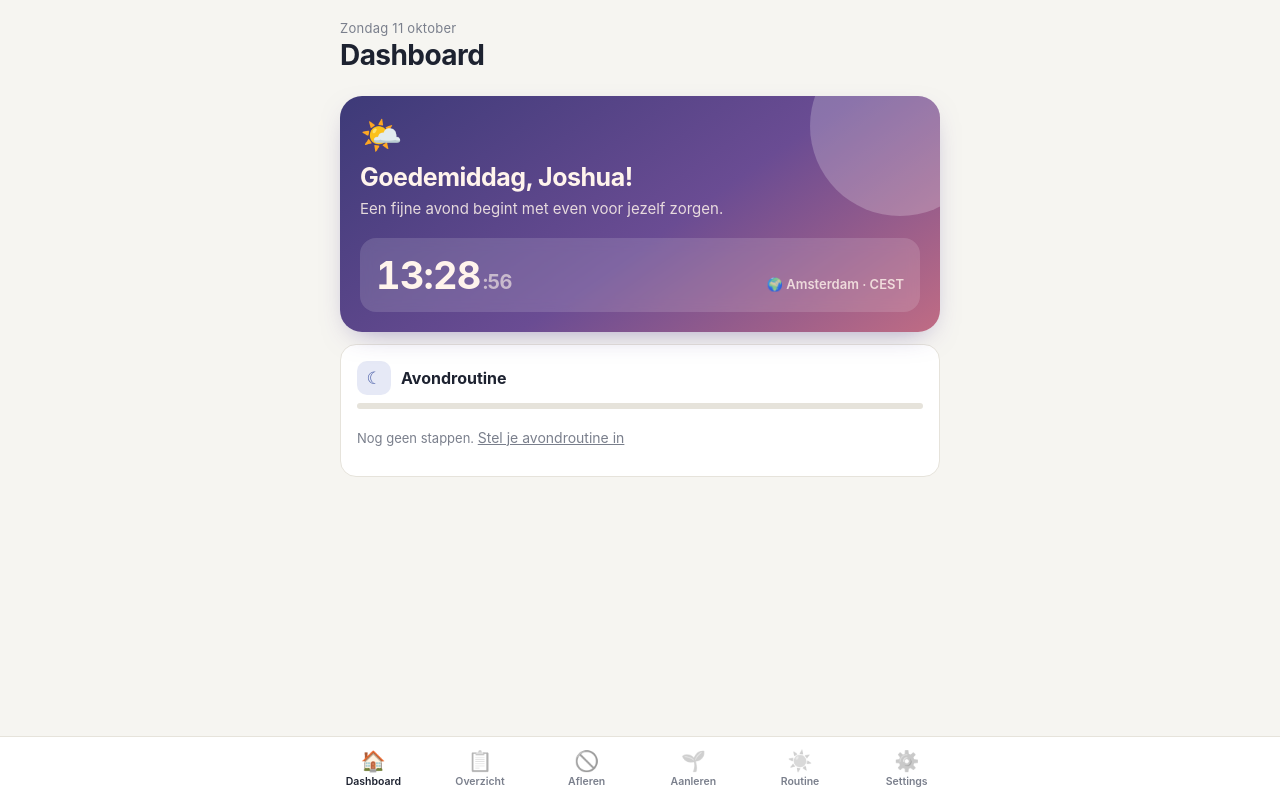
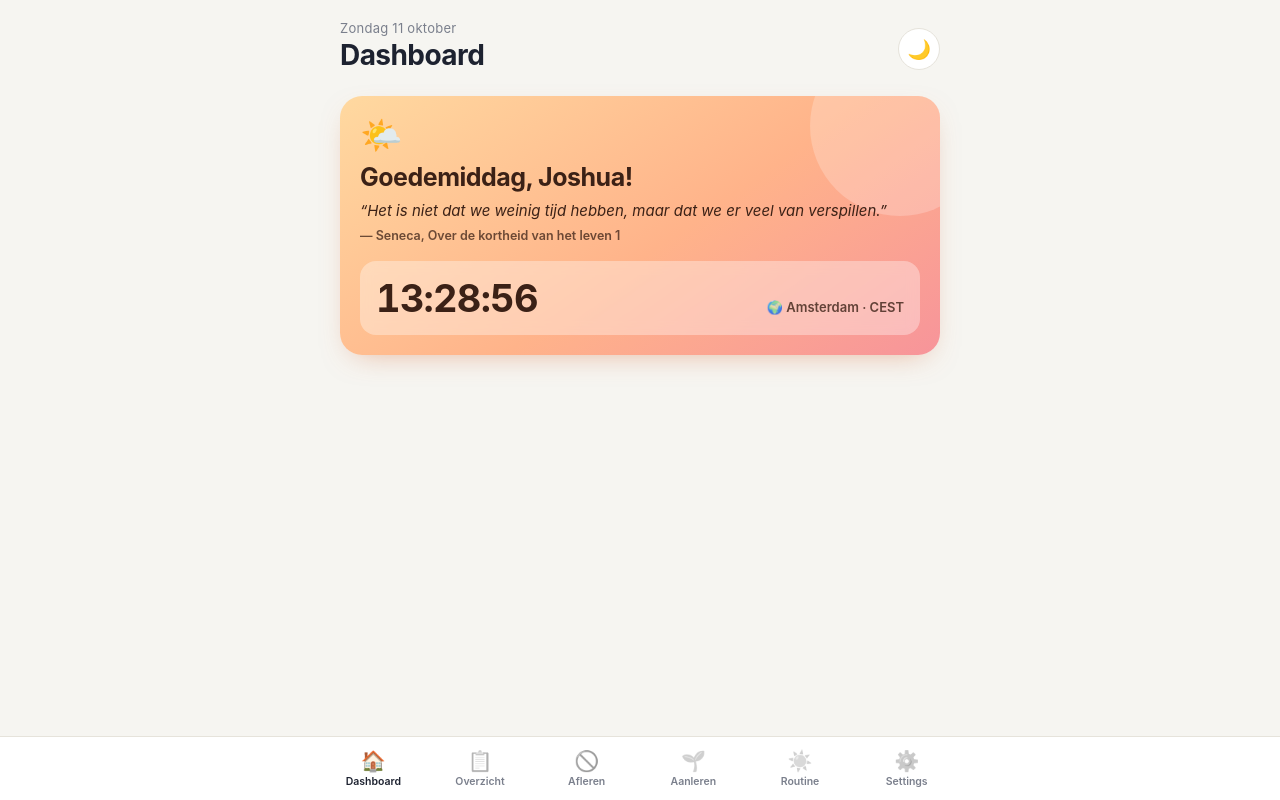
Before and after one commit to Jvvliet1999/pop, a plain HTML site: page index.html in a window 1280 px wide. Drawn offline with Linux system fonts and the light colour scheme.

Commit message:
Nieuwe routinetijden, klassieke quotes, seconden in klok, licht/donker knop
Co-Authored-By: Claude Opus 5.5 <noreply@anthropic.com>
Claude-Session: https://claude.ai/code/session_01XouvB1dnw7pRonUREACeTj

```diff
--- a/index.html
+++ b/index.html
@@ -12,6 +12,10 @@
   <link rel="manifest" href="manifest.webmanifest">
   <link rel="icon" href="icon.svg" type="image/svg+xml">
   <link rel="apple-touch-icon" href="icon-192.png">
+  <script>
+    // Gekozen thema meteen toepassen (voorkomt flitsen)
+    try { const t = localStorage.getItem('pop-thema'); if (t) document.documentElement.dataset.theme = t; } catch (e) {}
+  </script>
   <style>
     :root {
       --bg: #f6f5f1;
@@ -31,7 +35,7 @@
       --moon-soft: #e6e9f6;
     }
     @media (prefers-color-scheme: dark) {
-      :root {
+      :root:not([data-theme="light"]) {
         --bg: #12151c;
         --surface: #1b2029;
         --text: #eceae4;
@@ -49,6 +53,23 @@
         --moon-soft: #232a42;
       }
     }
+    :root[data-theme="dark"] {
+        --bg: #12151c;
+        --surface: #1b2029;
+        --text: #eceae4;
+        --muted: #8d93a1;
+        --line: #2a303b;
+        --accent: #c9d3ea;
+        --on-accent: #12151c;
+        --good: #6cc184;
+        --good-soft: #1e3324;
+        --bad: #e2836f;
+        --bad-soft: #3a2420;
+        --sun: #e8aa4a;
+        --sun-soft: #3a2f1c;
+        --moon: #97a8e6;
+        --moon-soft: #232a42;
+    }
     * { box-sizing: border-box; margin: 0; padding: 0; -webkit-tap-highlight-color: transparent; }
     html, body { min-height: 100%; }
     body {
@@ -65,6 +86,11 @@
       padding: calc(env(safe-area-inset-top) + 20px) 20px 8px;
       max-width: 640px; margin: 0 auto;
       display: flex; align-items: flex-end; justify-content: space-between; gap: 12px;
+    }
+    .thema-knop {
+      width: 42px; height: 42px; border-radius: 50%; flex: none;
+      background: var(--surface); border: 1px solid var(--line);
+      display: grid; place-items: center; font-size: 19px; margin-bottom: 2px;
     }
     .datum { font-size: 13px; color: var(--muted); letter-spacing: .02em; }
     .datum::first-letter { text-transform: uppercase; }
@@ -187,7 +213,8 @@
     .welkom > * { position: relative; z-index: 1; }
     .welkom-emoji { font-size: 34px; line-height: 1; }
     .welkom-groet { font-size: 25px; font-weight: 750; letter-spacing: -.02em; margin-top: 10px; }
-    .welkom-zin { font-size: 15px; line-height: 1.45; margin-top: 6px; opacity: .85; }
+    .welkom-zin { font-size: 15px; line-height: 1.45; margin-top: 8px; font-style: italic; }
+    .welkom-bron { font-size: 12.5px; font-weight: 600; margin-top: 6px; opacity: .75; }
     .klok {
       margin-top: 18px; padding: 14px 16px; border-radius: 16px;
       background: rgba(255, 255, 255, .35); backdrop-filter: blur(6px);
@@ -195,7 +222,6 @@
     }
     .welkom.avond .klok { background: rgba(255, 255, 255, .14); }
     .klok-tijd { font-size: 38px; font-weight: 750; letter-spacing: -.02em; font-variant-numeric: tabular-nums; }
-    .klok-tijd span { font-size: 20px; opacity: .6; margin-left: 2px; }
     .klok-plaats { font-size: 13px; font-weight: 600; opacity: .8; }
 
     /* Navigatie */
@@ -236,6 +262,7 @@
       <div class="datum" id="datum"></div>
       <h1 id="titel">Dashboard</h1>
     </div>
+    <button class="thema-knop" id="thema-knop" aria-label="Wissel tussen licht en donker">🌙</button>
   </header>
 
   <main>
@@ -245,13 +272,14 @@
         <div class="welkom-emoji" id="welkom-emoji">☀️</div>
         <div class="welkom-groet" id="welkom-groet">Welkom</div>
         <p class="welkom-zin" id="welkom-zin"></p>
+        <p class="welkom-bron" id="welkom-bron"></p>
         <div class="klok">
-          <div class="klok-tijd" id="klok-tijd">--:--<span>:--</span></div>
+          <div class="klok-tijd" id="klok-tijd">--:--:--</div>
           <div class="klok-plaats">🌍 Amsterdam · <span id="klok-zone">CET</span></div>
         </div>
       </div>
 
-      <div class="kaart">
+      <div class="kaart" id="dash-routine">
         <div class="kaart-kop">
           <div class="icoon" id="dash-icoon"></div>
           <h2 id="dash-kop"></h2>
@@ -535,30 +563,46 @@
       return { u: +p.hour, m: +p.minute, s: +p.second, hh: p.hour, mm: p.minute, ss: p.second,
                zone: zone === 'GMT+1' ? 'CET' : zone === 'GMT+2' ? 'CEST' : zone };
     }
-    // 06:00 t/m 13:00 = ochtend, 13:01 t/m 05:59 = avond
+    // 06:00 t/m 13:00 = ochtend, 13:01 t/m 21:59 = middag (geen routine), 22:00 t/m 05:59 = avond
     function momentNu() {
       const { u, m } = amsterdam(), min = u * 60 + m;
-      return min >= 360 && min <= 780 ? 'ochtend' : 'avond';
+      if (min >= 360 && min <= 780) return 'ochtend';
+      if (min > 780 && min < 1320) return 'middag';
+      return 'avond';
     }
 
     // Avondroutine na middernacht (00:00-05:59) telt nog voor de avond ervoor
     const routineDag = m => (m === 'avond' && amsterdam().u < 6) ? plusDagen(vandaag(), -1) : vandaag();
 
     // ---------- Dashboard ----------
+    // Eigen Nederlandse vertalingen van klassieke teksten
     const zinnen = {
       ochtend: [
-        'Een nieuwe dag, een nieuwe kans. Begin klein en bouw rustig op.',
-        'Elke stap van je routine is een cadeautje aan jezelf.',
-        'Je hoeft niet perfect te zijn, alleen vandaag een beetje beter.',
-        'Fijn dat je er bent. Laten we er een goede dag van maken.',
-        'Rustig wakker worden mag. Eén vinkje tegelijk.'
+        ['Als je \'s ochtends moeite hebt met opstaan, zeg dan tegen jezelf: ik sta op om het werk van een mens te doen.', 'Marcus Aurelius, Meditaties 5.1'],
+        ['Verspil geen tijd meer aan discussiëren over wat een goed mens is. Wees er een.', 'Marcus Aurelius, Meditaties 10.16'],
+        ['Zeg eerst tegen jezelf wat je wilt zijn, en doe dan wat je moet doen.', 'Epictetus, Gesprekken 3.23'],
+        ['Terwijl we uitstellen, snelt het leven voorbij.', 'Seneca, Brieven aan Lucilius 1'],
+        ['Ken uzelf.', 'Inscriptie, tempel van Apollo in Delphi'],
+        ['Niets groots ontstaat plotseling, zelfs een druiventros of een vijg niet.', 'Epictetus, Gesprekken 1.15'],
+        ['Het universum is verandering; ons leven is wat onze gedachten ervan maken.', 'Marcus Aurelius, Meditaties 4.3']
+      ],
+      middag: [
+        ['Sommige dingen liggen in onze macht, andere niet.', 'Epictetus, Handboekje 1'],
+        ['Niet de dingen zelf verontrusten mensen, maar hun oordelen over die dingen.', 'Epictetus, Handboekje 5'],
+        ['We lijden vaker in onze verbeelding dan in de werkelijkheid.', 'Seneca, Brieven aan Lucilius 13'],
+        ['Het is niet dat we weinig tijd hebben, maar dat we er veel van verspillen.', 'Seneca, Over de kortheid van het leven 1'],
+        ['Elke gewoonte en elk vermogen wordt versterkt door de daden die erbij horen.', 'Epictetus, Gesprekken 2.18'],
+        ['Niets te veel.', 'Inscriptie, tempel van Apollo in Delphi'],
+        ['Odysseus liet zich aan de mast binden om het lied van de sirenen te weerstaan. Bind jezelf aan je voornemens.', 'Les uit de Odyssee van Homerus']
       ],
       avond: [
-        'Goed gedaan vandaag. Tijd om rustig af te ronden.',
-        'Wat je vandaag ook gedaan hebt: je bent hier, en dat telt.',
-        'Een fijne avond begint met even voor jezelf zorgen.',
-        'Laat de dag los en geef jezelf een goede nachtrust.',
-        'Kleine gewoontes, grote verschillen. Mooi dat je doorzet.'
+        ['Ik onderzoek mijn hele dag en ga na wat ik heb gedaan en gezegd.', 'Seneca, Over woede 3.36'],
+        ['Zoals je gedachten gewoonlijk zijn, zo wordt je geest; want de ziel wordt gekleurd door haar gedachten.', 'Marcus Aurelius, Meditaties 5.16'],
+        ['Kijk naar binnen. Daar is de bron van het goede, en die blijft opborrelen zolang je blijft graven.', 'Marcus Aurelius, Meditaties 7.59'],
+        ['De beste wraak is niet te worden zoals degene die je onrecht deed.', 'Marcus Aurelius, Meditaties 6.6'],
+        ['Wees als de rots waar de golven steeds tegenaan slaan: hij blijft staan, en het water rondom komt tot rust.', 'Marcus Aurelius, Meditaties 4.49'],
+        ['Toen Pandora de kruik had geopend en alle kwaad was ontsnapt, bleef er één ding achter: de hoop.', 'Mythe van Pandora, naar Hesiodus'],
+        ['Doe elke handeling alsof het de laatste van je leven is.', 'Marcus Aurelius, Meditaties 2.5']
       ]
     };
     function groet(u) {
@@ -569,7 +613,7 @@
     }
     function tekenKlok() {
       const a = amsterdam();
-      document.getElementById('klok-tijd').innerHTML = `${a.hh}:${a.mm}<span>:${a.ss}</span>`;
+      document.getElementById('klok-tijd').textContent = `${a.hh}:${a.mm}:${a.ss}`;
       document.getElementById('klok-zone').textContent = a.zone;
     }
     let dashMoment = null;
@@ -581,9 +625,15 @@
       document.getElementById('welkom').classList.toggle('avond', m === 'avond');
       document.getElementById('welkom-emoji').textContent = emoji;
       document.getElementById('welkom-groet').textContent = `${g}, Joshua!`;
-      document.getElementById('welkom-zin').textContent = zinnen[m][dagNr % zinnen[m].length];
+      const [zin, bron] = zinnen[m][dagNr % zinnen[m].length];
+      document.getElementById('welkom-zin').textContent = `“${zin}”`;
+      document.getElementById('welkom-bron').textContent = `— ${bron}`;
       tekenKlok();
 
+      const toonRoutine = m !== 'middag';
+      document.getElementById('dash-routine').style.display = toonRoutine ? '' : 'none';
+      document.getElementById('dash-reeks').style.display = toonRoutine ? '' : 'none';
+      if (!toonRoutine) return;
       const ic = document.getElementById('dash-icoon');
       ic.className = 'icoon ' + (m === 'ochtend' ? 'i-sun' : 'i-moon');
       ic.textContent = m === 'ochtend' ? '☀' : '☾';
@@ -612,7 +662,7 @@
     }, 1000);
 
     // ---------- Routine ----------
-    let moment = momentNu();
+    let moment = momentNu() === 'middag' ? 'avond' : momentNu();
     let bewerkModus = false;
     function tekenRoutine() {
       const t = routineDag(moment);
@@ -733,6 +783,24 @@
       } catch (err) { alert('Dit bestand is geen geldige POP-back-up.'); }
     });
 
+    // ---------- Licht / donker ----------
+    const donkerSysteem = window.matchMedia('(prefers-color-scheme: dark)');
+    const isDonker = () => document.documentElement.dataset.theme
+      ? document.documentElement.dataset.theme === 'dark' : donkerSysteem.matches;
+    function tekenThema() {
+      const d = isDonker();
+      document.getElementById('thema-knop').textContent = d ? '☀️' : '🌙';
+      document.querySelector('meta[name=theme-color]').content = d ? '#12151c' : '#f6f5f1';
+    }
+    document.getElementById('thema-knop').addEventListener('click', () => {
+      const nieuw = isDonker() ? 'light' : 'dark';
+      document.documentElement.dataset.theme = nieuw;
+      try { localStorage.setItem('pop-thema', nieuw); } catch (e) {}
+      tekenThema();
+    });
+    donkerSysteem.addEventListener('change', tekenThema);
+    tekenThema();
+
     // ---------- Tekenen ----------
     function teken() {
       document.getElementById('datum').textContent =
--- a/sw.js
+++ b/sw.js
@@ -1,5 +1,5 @@
 // Verhoog dit versienummer bij elke update, zodat je mobiel de nieuwe versie ophaalt.
-const CACHE = 'pop-v4';
+const CACHE = 'pop-v5';
 const BESTANDEN = ['./', 'index.html', 'manifest.webmanifest', 'icon.svg', 'icon-192.png', 'icon-512.png'];
 
 self.addEventListener('install', e => {
```
